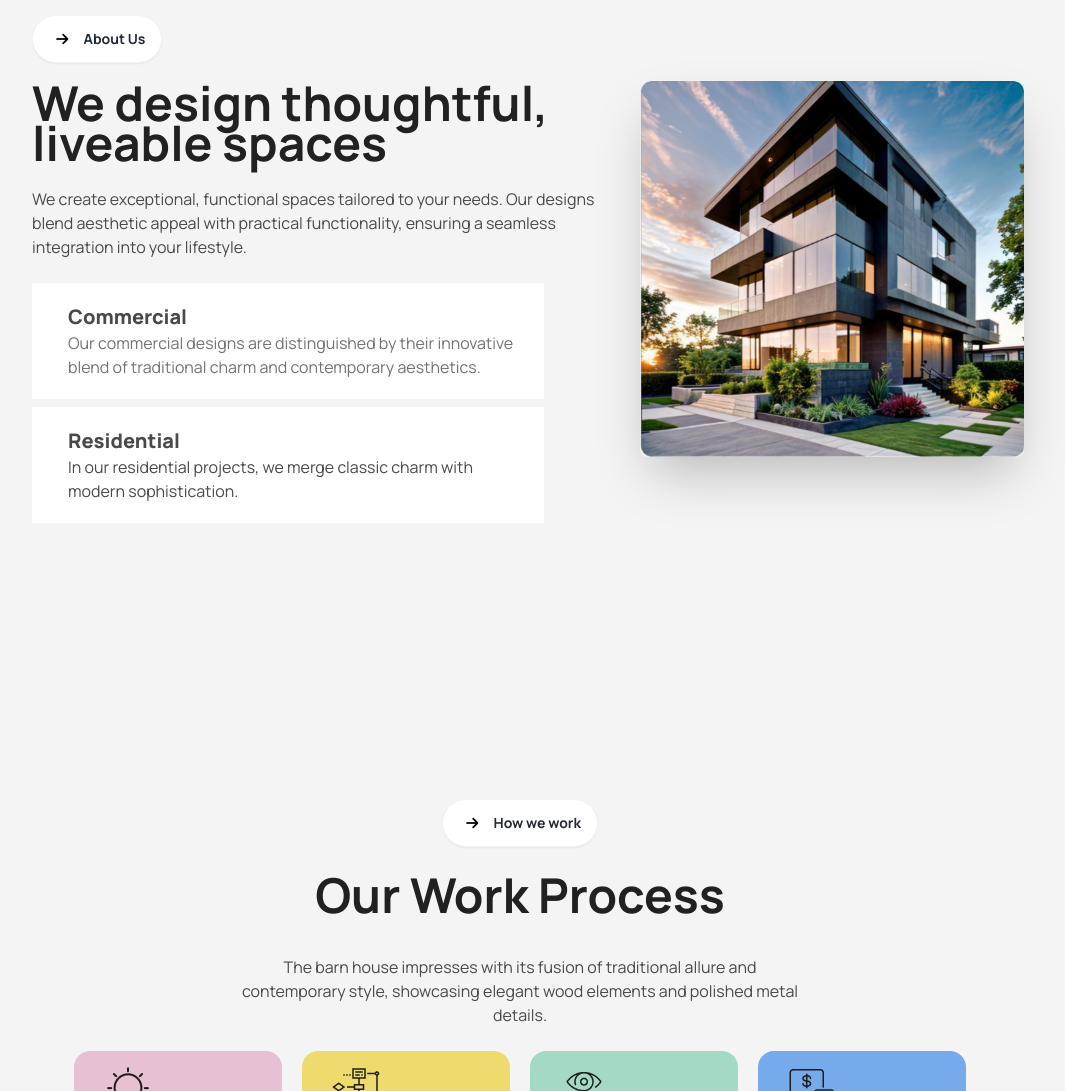
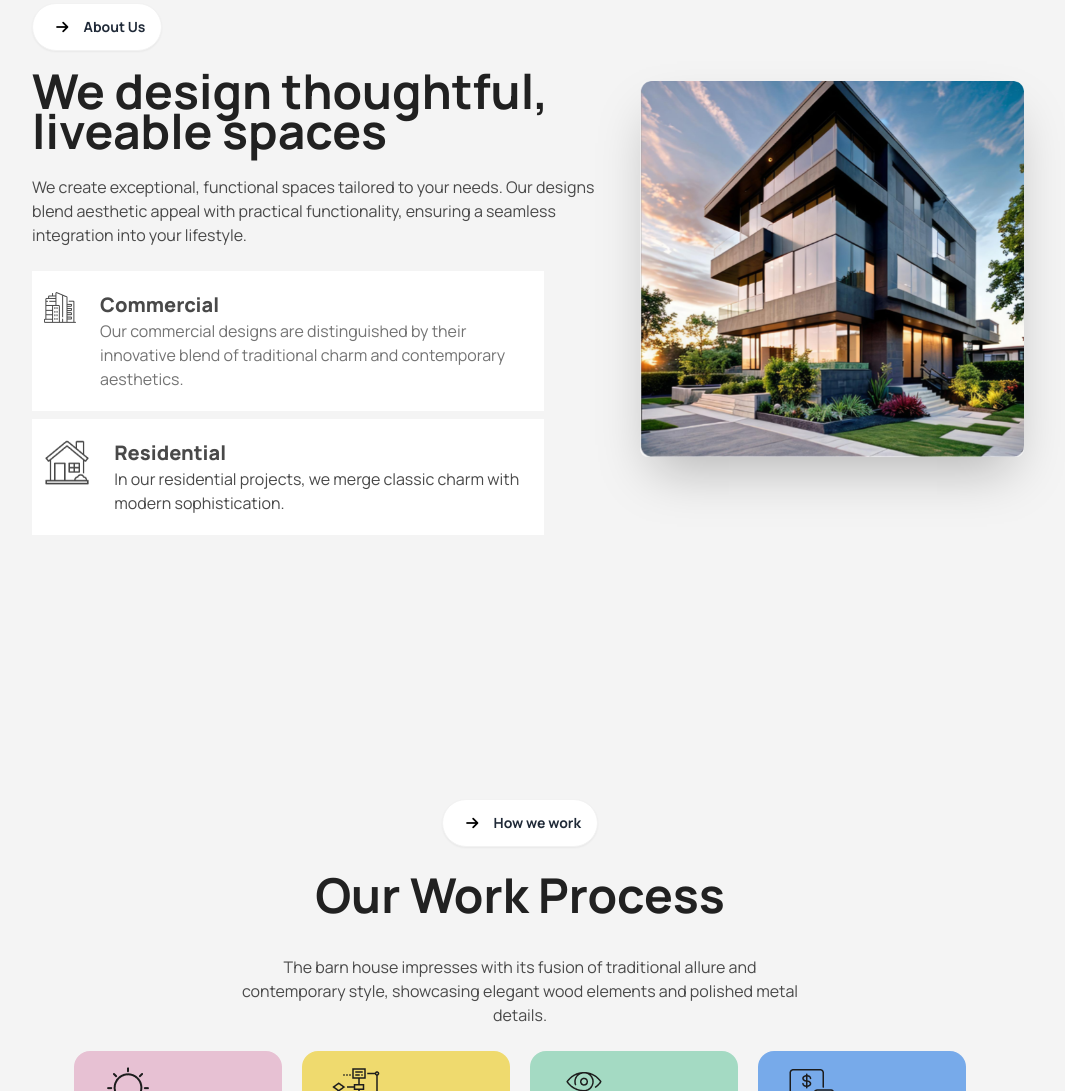
Before and after one commit to saudanoor/third-assingment, a plain HTML site: page index.html in a window 1280 px wide. Shown: the part 1055-2146 px from the top of the page, without its empty margins (120-1185 px from the left). Drawn offline with nearby package versions, Linux system fonts and the light colour scheme; files whose address does not match are found by name.

Commit message:
pushing images

```diff
--- a/index.html
+++ b/index.html
@@ -189,7 +189,7 @@
                   <div class="px-3 flex justify-center gap-6 " >
 
                   <div class="ICON">
-                    <img src="../Reinterio/assets/commercial.png" alt="">
+                    <img src="assets/commercial.png" alt="">
                   </div>
                   <div class="SMALL-TEXT flex flex-col">
                   <p class="text-[#494949] text-xl font-extrabold">Commercial </p>
@@ -206,7 +206,7 @@
                     <div class="px-3 flex justify-center gap-6 " >
 
                     <div class="ICON">
-                      <img src="../Reinterio/assets/residential.png" alt="">
+                      <img src="assets/residential.png" alt="">
                     </div>
                     <div class="SMALL-TEXT flex flex-col">
                     <p class="text-[#494949] text-xl font-extrabold">Residential </p>
```
